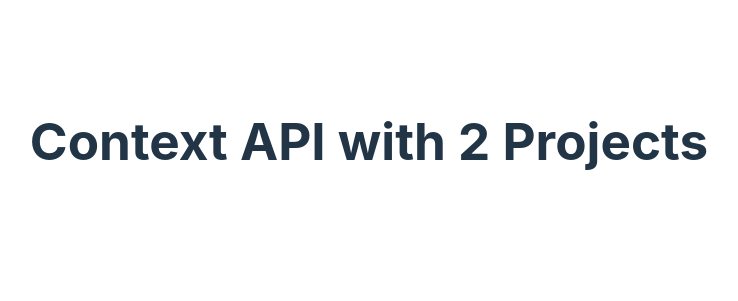
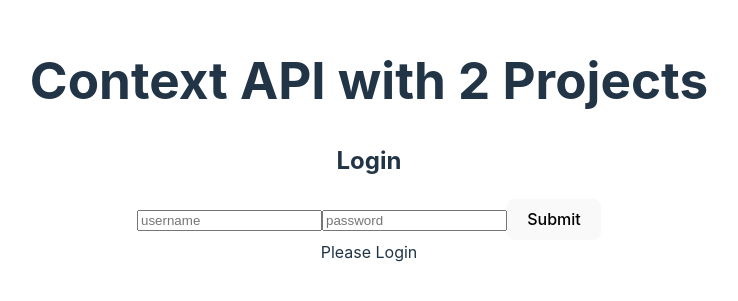
Before and after one commit to amanfangeria980/context-api-react-2ways, a React (Vite) app: page / in a window 1280 px wide. Shown: the part 259-560 px from the top of the page, without its empty margins (271-1009 px from the left). Built offline with nearby package versions, Linux system fonts and the light colour scheme.

Commit message:
added the login and profile component in our app.jsx

```diff
--- a/src/App.jsx
+++ b/src/App.jsx
@@ -1,11 +1,15 @@
 import "./App.css";
 import UserContextProvider from './context/UserContextProvider';
+import Login from './components/Login';
+import Profile from './components/Profile';
 
 
 function App() {
   return(
     <UserContextProvider>
     <h1>Context API with 2 Projects</h1>
+    <Login/>
+    <Profile/>
     </UserContextProvider>
   )
 }
```
